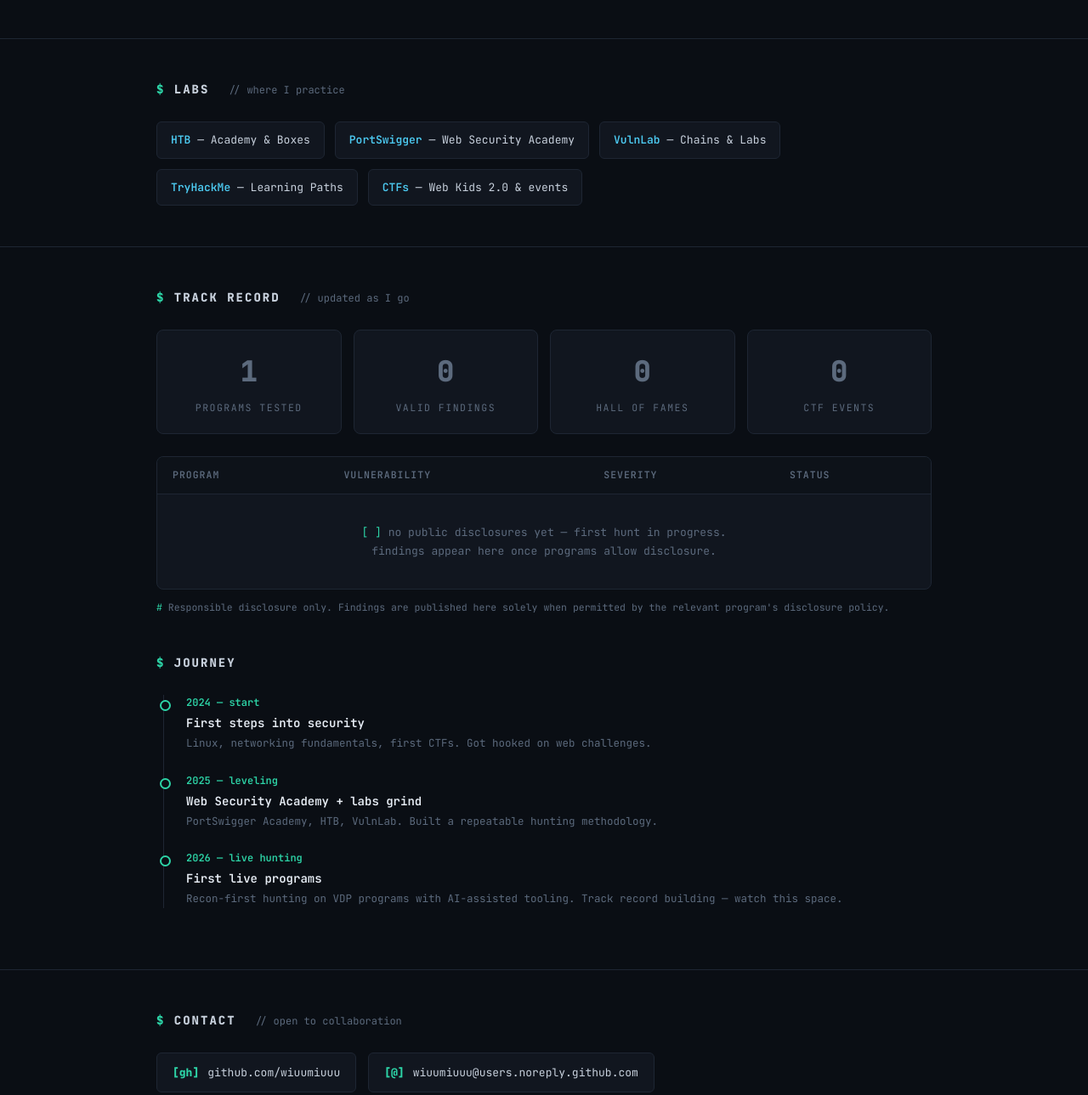
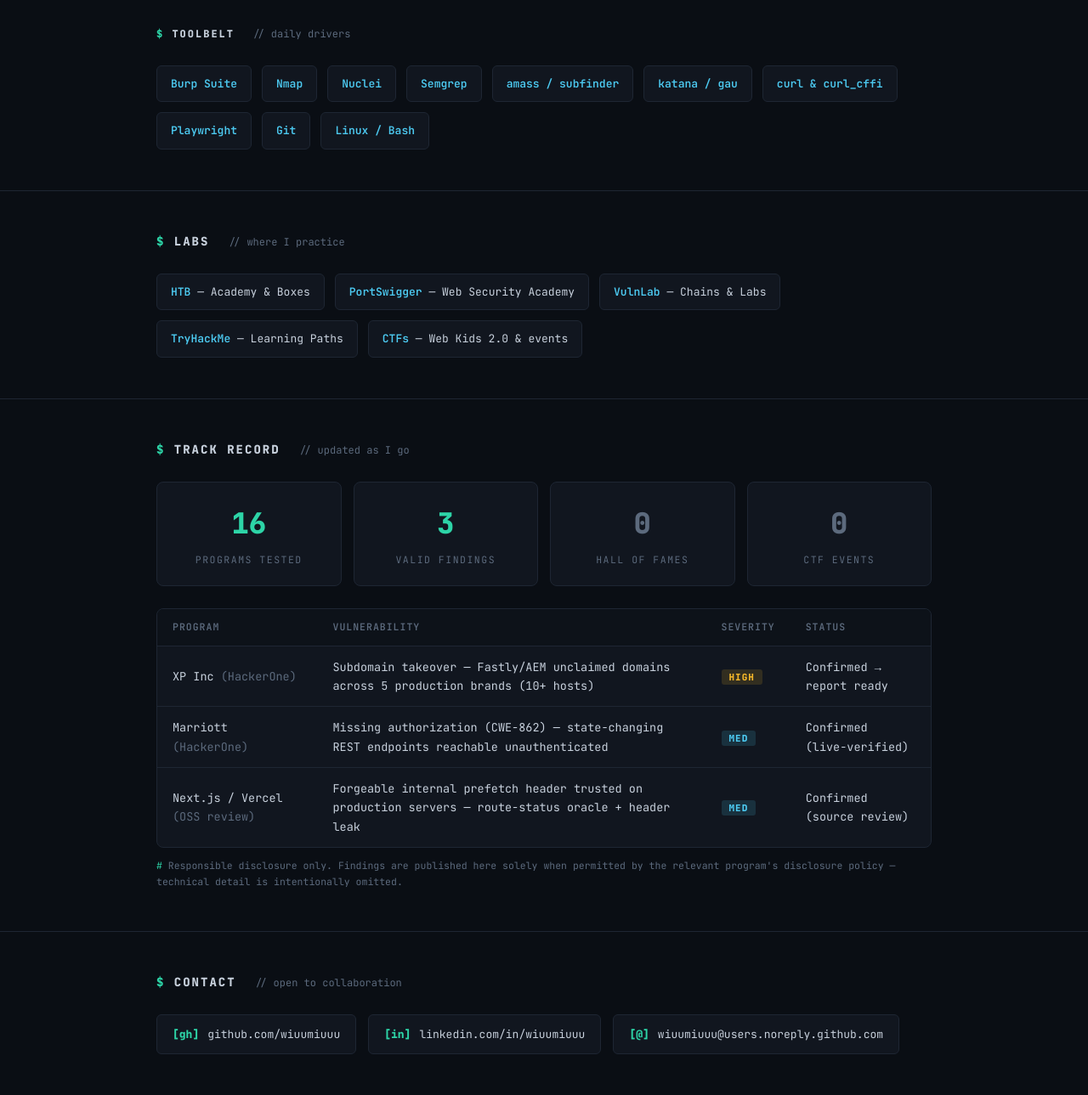
Before and after one commit to ozmyn/ozmyn.github.io, a plain HTML site: page index.html in a window 1280 px wide. Shown: the part 1351-2640 px from the top of the page at 85% size. Drawn offline with Linux system fonts and the light colour scheme.

Commit message:
Track record: real findings, LinkedIn, toolbelt; remove journey
- findings table: XP Inc (Fastly/AEM subdomain takeover, HIGH),
  Marriott (CWE-862 ungated REST endpoints, MED), Next.js/Vercel OSS
  (forgeable prefetch header, MED) — non-sensitive detail only
- stats updated: 16 programs, 3 valid findings
- toolbelt section: Burp, Nmap, Nuclei, Semgrep, amass, katana, curl_cffi...
- LinkedIn contact card; journey timeline removed

```diff
--- a/index.html
+++ b/index.html
@@ -325,6 +325,20 @@
         <div class="meter"><i style="width:72%"></i></div>
       </div>
     </div>
+
+    <h2 class="sec-title" style="margin-top:34px; font-size:12px">toolbelt <span class="comment">// daily drivers</span></h2>
+    <div class="lab-row">
+      <span class="lab"><b>Burp Suite</b></span>
+      <span class="lab"><b>Nmap</b></span>
+      <span class="lab"><b>Nuclei</b></span>
+      <span class="lab"><b>Semgrep</b></span>
+      <span class="lab"><b>amass / subfinder</b></span>
+      <span class="lab"><b>katana / gau</b></span>
+      <span class="lab"><b>curl &amp; curl_cffi</b></span>
+      <span class="lab"><b>Playwright</b></span>
+      <span class="lab"><b>Git</b></span>
+      <span class="lab"><b>Linux / Bash</b></span>
+    </div>
   </div>
 </section>
 
@@ -346,8 +360,8 @@
     <h2 class="sec-title">track record <span class="comment">// updated as I go</span></h2>
 
     <div class="stat-grid" style="margin-bottom:26px">
-      <div class="stat"><div class="num dim" id="stat-programs">1</div><div class="lbl">Programs Tested</div></div>
-      <div class="stat"><div class="num dim" id="stat-valid">0</div><div class="lbl">Valid Findings</div></div>
+      <div class="stat"><div class="num" id="stat-programs">16</div><div class="lbl">Programs Tested</div></div>
+      <div class="stat"><div class="num" id="stat-valid">3</div><div class="lbl">Valid Findings</div></div>
       <div class="stat"><div class="num dim" id="stat-hof">0</div><div class="lbl">Hall of Fames</div></div>
       <div class="stat"><div class="num dim" id="stat-ctf">0</div><div class="lbl">CTF Events</div></div>
     </div>
@@ -359,45 +373,33 @@
         </thead>
         <tbody id="findings-body">
           <!--
-            TO ADD A FINDING: copy this row, fill it in, delete the empty-state div.
-            Only add findings you are ALLOWED to disclose (public writeup / fixed /
-            program allows disclosure). Never leak confidential program details.
-
-            <tr>
-              <td>program-name</td>
-              <td>Broken access control → IDOR on /api/v1/orders</td>
-              <td><span class="sev high">HIGH</span></td>
-              <td>Fixed &amp; disclosed</td>
-            </tr>
+            TO ADD A FINDING: copy a row, fill it in. Only add findings you are
+            ALLOWED to disclose. Keep rows non-sensitive: program, vuln class,
+            severity, status — no hostnames, PoCs or root-cause detail.
           -->
+          <tr>
+            <td>XP Inc <span style="color:var(--muted)">(HackerOne)</span></td>
+            <td>Subdomain takeover — Fastly/AEM unclaimed domains across 5 production brands (10+ hosts)</td>
+            <td><span class="sev high">HIGH</span></td>
+            <td>Confirmed → report ready</td>
+          </tr>
+          <tr>
+            <td>Marriott <span style="color:var(--muted)">(HackerOne)</span></td>
+            <td>Missing authorization (CWE-862) — state-changing REST endpoints reachable unauthenticated</td>
+            <td><span class="sev med">MED</span></td>
+            <td>Confirmed (live-verified)</td>
+          </tr>
+          <tr>
+            <td>Next.js / Vercel <span style="color:var(--muted)">(OSS review)</span></td>
+            <td>Forgeable internal prefetch header trusted on production servers — route-status oracle + header leak</td>
+            <td><span class="sev med">MED</span></td>
+            <td>Confirmed (source review)</td>
+          </tr>
         </tbody>
       </table>
-      <div class="empty-state" id="empty-state">
-        <span class="green">[ ]</span> no public disclosures yet — first hunt in progress.<br>
-        findings appear here once programs allow disclosure.
-      </div>
     </div>
-    <p class="disclaimer">Responsible disclosure only. Findings are published here solely when permitted by the relevant program's disclosure policy.</p>
+    <p class="disclaimer">Responsible disclosure only. Findings are published here solely when permitted by the relevant program's disclosure policy — technical detail is intentionally omitted.</p>
 
-    <h2 class="sec-title" style="margin-top:44px">journey</h2>
-    <div class="timeline">
-      <div class="t-item">
-        <div class="t-date">2024 — start</div>
-        <div class="t-title">First steps into security</div>
-        <div class="t-desc">Linux, networking fundamentals, first CTFs. Got hooked on web challenges.</div>
-      </div>
-      <div class="t-item">
-        <div class="t-date">2025 — leveling</div>
-        <div class="t-title">Web Security Academy + labs grind</div>
-        <div class="t-desc">PortSwigger Academy, HTB, VulnLab. Built a repeatable hunting methodology.</div>
-      </div>
-      <div class="t-item">
-        <div class="t-date">2026 — live hunting</div>
-        <div class="t-title">First live programs</div>
-        <div class="t-desc">Recon-first hunting on VDP programs with AI-assisted tooling. Track record building — watch this space.</div>
-      </div>
-      <!-- next milestone: add a t-item here when the first valid bug lands -->
-    </div>
   </div>
 </section>
 
@@ -406,8 +408,9 @@
     <h2 class="sec-title">contact <span class="comment">// open to collaboration</span></h2>
     <div class="contact-grid">
       <a class="contact-card" href="https://github.com/wiuumiuuu" target="_blank" rel="noopener"><span class="ico">[gh]</span> github.com/wiuumiuuu</a>
+      <a class="contact-card" href="https://www.linkedin.com/in/wiuumiuuu/" target="_blank" rel="noopener"><span class="ico">[in]</span> linkedin.com/in/wiuumiuuu</a>
       <a class="contact-card" href="mailto:wiuumiuuu@users.noreply.github.com"><span class="ico">[@]</span> wiuumiuuu@users.noreply.github.com</a>
-      <!-- add more: LinkedIn, X, HTB profile — copy a contact-card line -->
+      <!-- add more: X, HTB profile — copy a contact-card line -->
     </div>
   </div>
 </section>
```
